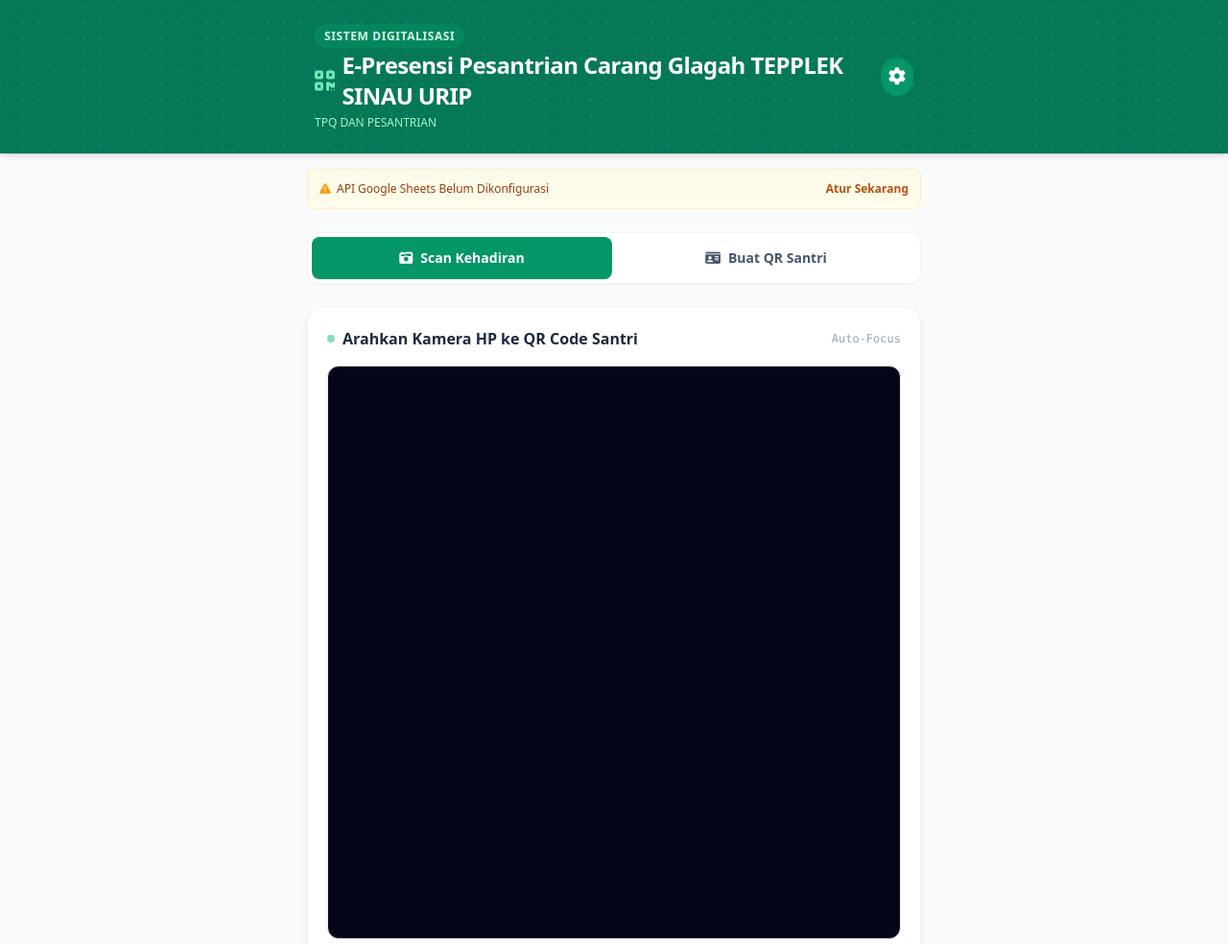
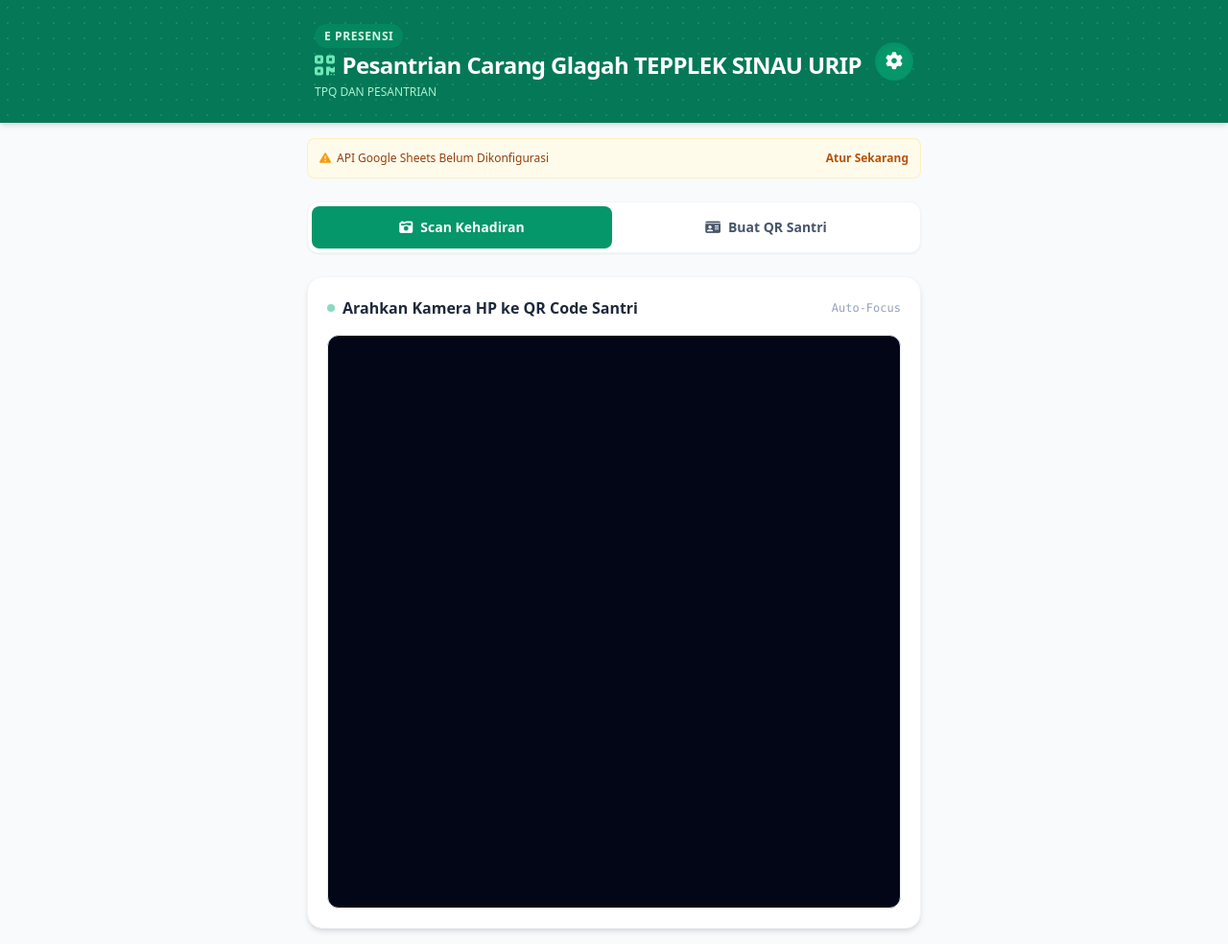
Before and after one commit to ortupy-eng/absen, a plain HTML site: page index.html in a window 1280 px wide. Shown: the top 984 px of the page at 96% size. Drawn offline with nearby package versions, Linux system fonts and the light colour scheme; a script that the page names is missing.

Commit message:
Update header label and title in index.html

```diff
--- a/index.html
+++ b/index.html
@@ -45,9 +45,9 @@
         <div class="absolute inset-0 opacity-10 bg-[radial-gradient(#fff_1px,transparent_1px)] [background-size:16px_16px]"></div>
         <div class="max-w-md mx-auto px-6 py-6 md:max-w-2xl flex justify-between items-center relative z-10">
             <div>
-                <span class="text-xs font-semibold bg-emerald-600/50 text-emerald-100 px-2.5 py-1 rounded-full uppercase tracking-wider">Sistem Digitalisasi</span>
+                <span class="text-xs font-semibold bg-emerald-600/50 text-emerald-100 px-2.5 py-1 rounded-full uppercase tracking-wider">E PRESENSI</span>
                 <h1 class="text-2xl font-bold mt-1 tracking-tight flex items-center gap-2">
-                    <i class="fa-solid fa-qrcode text-emerald-300"></i> E-Presensi Pesantrian Carang Glagah TEPPLEK SINAU URIP
+                    <i class="fa-solid fa-qrcode text-emerald-300"></i>Pesantrian Carang Glagah TEPPLEK SINAU URIP
                 </h1>
                 <p class="text-xs text-emerald-200 mt-1">TPQ DAN PESANTRIAN</p>
             </div>
```
